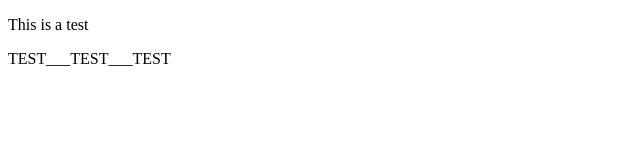
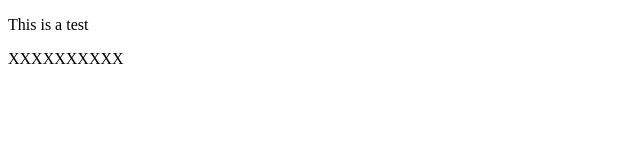
Before and after one commit to 0K5/IBMTest-toolchain, a plain HTML site: page index.html in a window 1280 px wide. Shown: the full height of the page, 0-640 px from the left. Drawn offline with Linux system fonts and the light colour scheme.

Commit message:
Update index.html

```diff
--- a/index.html
+++ b/index.html
@@ -6,6 +6,6 @@
 	</head>
 	<body>
 		<p>This is a test</p>
-		<p>TEST___TEST___TEST</p>
+		<p>XXXXXXXXXX</p>
 	</body>
 </html>
```
